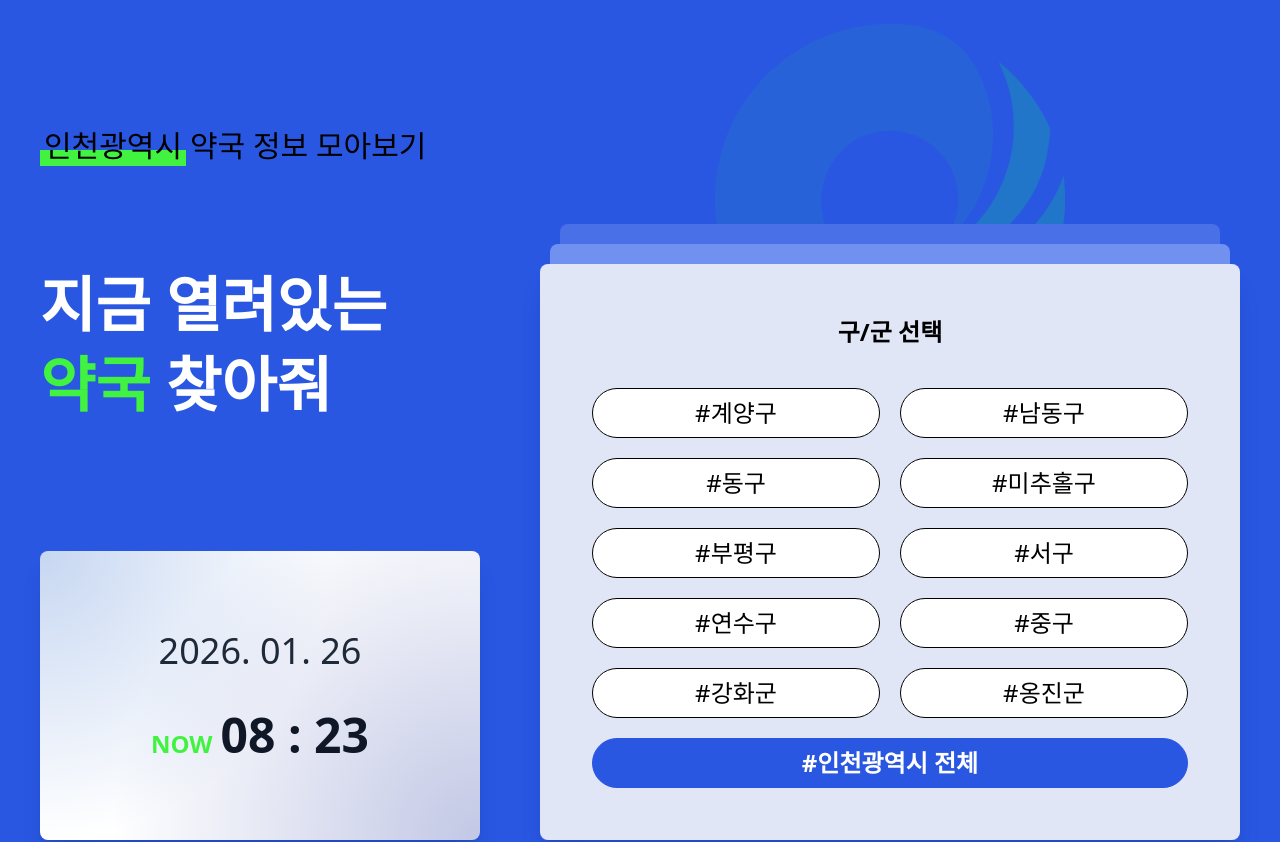
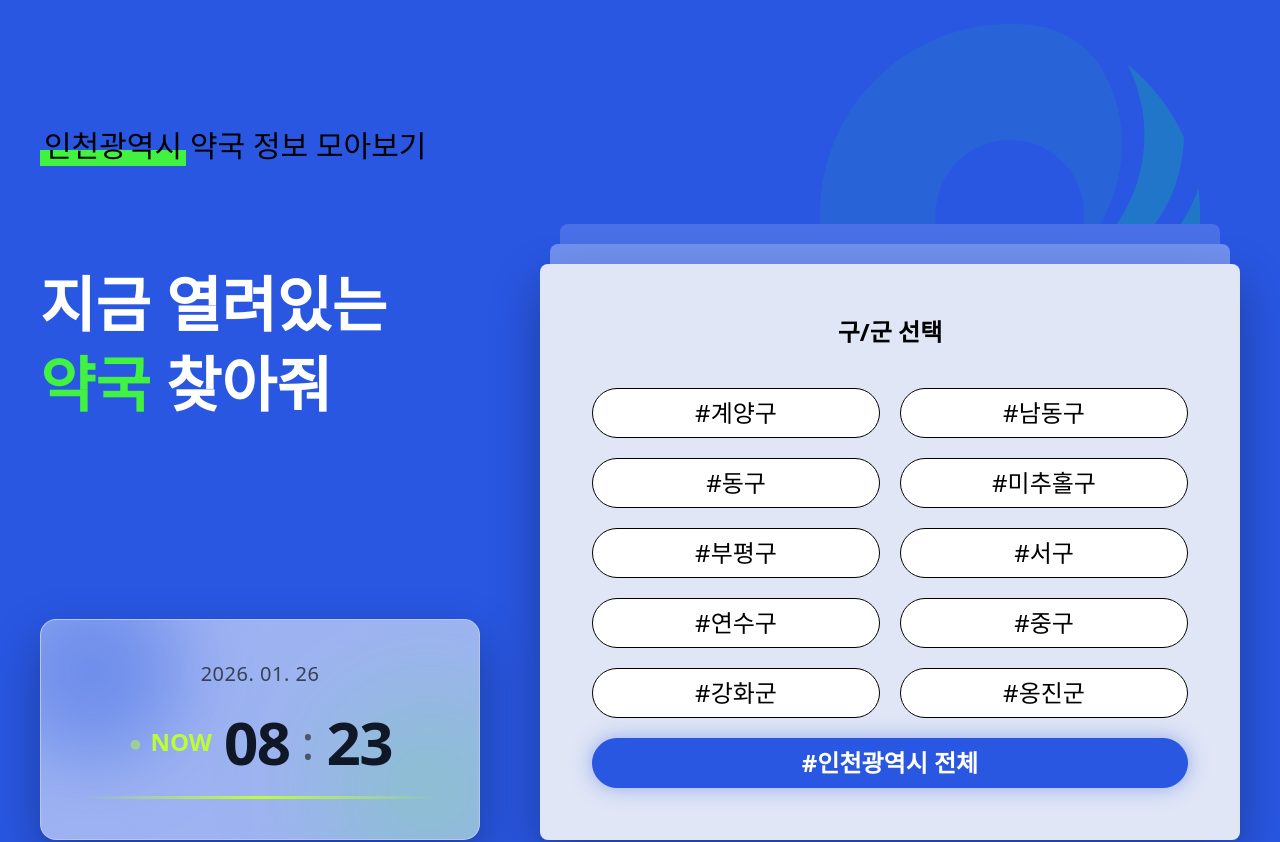
Before and after one commit to danbijyj/pharmacy, a React (Vite) app: page / in a window 1280 px wide. Shown: the top 842 px of the page. Built offline with nearby package versions, Linux system fonts and the light colour scheme; no server answers; a web font is replaced by a local one.

Commit message:
Hero 수정

```diff
--- a/package.json
+++ b/package.json
@@ -11,6 +11,7 @@
   },
   "dependencies": {
     "axios": "^1.13.2",
+    "gsap": "^3.14.2",
     "react": "^19.2.0",
     "react-dom": "^19.2.0",
     "react-icons": "^5.5.0"
--- a/src/components/hero/DistrictSelector.jsx
+++ b/src/components/hero/DistrictSelector.jsx
@@ -1,3 +1,5 @@
+import gsap from 'gsap';
+
 const districts = [
     '계양구',
     '남동구',
@@ -13,51 +15,98 @@ const districts = [
 
 const DistrictSelector = ({ selectedDistrict, onChange }) => {
     const baseBtn =
-        'py-1 md:py-2 rounded-full border transition cursor-pointer';
-    const activeBtn = 'bg-blue text-white border-blue font-semibold';
+        'relative overflow-hidden py-1 md:py-2 rounded-full border cursor-pointer transition-all duration-150';
+
+    const activeBtn =
+        'bg-blue text-white border-blue font-semibold shadow-[0_0_20px_rgba(73,112,230,0.5)] hover:-translate-y-1 hover:shadow-[0_10px_25px_rgba(0,0,0,0.2)]';
+
     const inactiveBtn =
-        'bg-white border-black hover:border-blue hover:text-blue';
+        'bg-white border-black hover:border-blue hover:text-blue hover:-translate-y-1 hover:shadow-[0_10px_25px_rgba(0,0,0,0.15)]';
+
+    const handleClick = (e, district) => {
+        onChange(district);
+
+        const btn = e.currentTarget;
+        const ripple = btn.querySelector('.ripple');
+
+        if (!ripple) return;
+
+        const rect = btn.getBoundingClientRect();
+        const size = Math.max(rect.width, rect.height);
+
+        ripple.style.width = ripple.style.height = `${size}px`;
+        ripple.style.left = `${e.clientX - rect.left - size / 2}px`;
+        ripple.style.top = `${e.clientY - rect.top - size / 2}px`;
+
+        gsap.fromTo(
+            ripple,
+            { scale: 0, opacity: 0.5 },
+            {
+                scale: 2,
+                opacity: 0,
+                duration: 0.6,
+                ease: 'power2.out',
+            },
+        );
+
+        gsap.to(btn, {
+            scale: 0.9,
+            duration: 0.08,
+            yoyo: true,
+            repeat: 1,
+            ease: 'power1.out',
+        });
+    };
 
     return (
-        <div className="relative w-full lg:w-175 shadow-xl">
-            <div className="absolute -top-58 md:-top-85 lg:-top-60 right-5 md:right-10 lg:right-auto lg:left-1/2 lg:-translate-x-1/2 opacity-35 w-40 md:w-70 lg:w-auto">
+        <div className="district-wrapper relative w-full lg:w-175">
+            <div
+                className="district-logo absolute opacity-35
+            -top-65 md:-top-90 lg:-top-60
+            right-5 md:right-10 lg:right-10
+            w-40 md:w-70 lg:w-auto"
+            >
                 <img src="/images/logo.png" className="block w-full" />
             </div>
-            <div
-                className="absolute -top-4 md:-top-6 lg:-top-10 left-1/2 -translate-x-1/2 w-18/20 lg:w-165 h-full bg-[#4970E6] rounded-lg
-    "
-            />
-            <div
-                className="absolute -top-2 md:-top-3 lg:-top-5 left-1/2 -translate-x-1/2 w-19/20 lg:w-170 h-full bg-[#7191F0] rounded-lg
-    "
-            />
-            <div className="relative z-10 bg-sky rounded-lg w-full p-4 md:p-8 lg:p-13 text-base md:text-lg lg:text-2xl">
+
+            <div className="layer-back-2 absolute -top-4 md:-top-6 lg:-top-10 left-1/2 -translate-x-1/2 w-18/20 lg:w-165 h-full bg-[#4970E6] rounded-lg" />
+            <div className="layer-back-1 absolute -top-2 md:-top-3 lg:-top-5 left-1/2 -translate-x-1/2 w-19/20 lg:w-170 h-full bg-[#7191F0] rounded-lg" />
+
+            <div className="district-main relative z-10 bg-sky rounded-lg w-full p-4 md:p-8 lg:p-13 text-base md:text-lg lg:text-2xl shadow-[0_20px_50px_rgba(0,0,0,0.3)]">
                 <h3 className="font-semibold mb-3 md:mb-5 lg:mb-10 text-center">
                     구/군 선택
                 </h3>
+
                 <div className="grid grid-cols-2 gap-3 md:gap-5 mb-3 md:mb-5">
                     {districts.map((district) => {
                         const isActive = selectedDistrict === district;
+
                         return (
                             <button
                                 key={district}
-                                onClick={() => onChange(district)}
+                                onClick={(e) => handleClick(e, district)}
                                 className={`${baseBtn} ${
                                     isActive ? activeBtn : inactiveBtn
                                 }`}
                             >
-                                #{district}
+                                <span className="relative z-10">
+                                    #{district}
+                                </span>
+
+                                <span className="ripple absolute rounded-full bg-white/40 scale-0 pointer-events-none"></span>
                             </button>
                         );
                     })}
                 </div>
+
                 <button
-                    onClick={() => onChange('전체')}
+                    onClick={(e) => handleClick(e, '전체')}
                     className={`${baseBtn} w-full font-semibold ${
                         selectedDistrict === '전체' ? activeBtn : inactiveBtn
                     }`}
                 >
-                    #인천광역시 전체
+                    <span className="relative z-10">#인천광역시 전체</span>
+                    <span className="ripple absolute rounded-full bg-white/40 scale-0 pointer-events-none"></span>
                 </button>
             </div>
         </div>
--- a/src/components/hero/Hero.jsx
+++ b/src/components/hero/Hero.jsx
@@ -1,30 +1,128 @@
+import { useEffect, useRef } from 'react';
+import gsap from 'gsap';
 import TimeCard from './TimeCard';
 import DistrictSelector from './DistrictSelector';
 
 const Hero = ({ selectedDistrict, onSelectDistrict, now }) => {
+    const heroRef = useRef(null);
+
+    useEffect(() => {
+        const ctx = gsap.context(() => {
+            const tl = gsap.timeline();
+
+            tl.from('.hero-subtitle', {
+                y: 20,
+                opacity: 0,
+                duration: 0.6,
+            });
+
+            tl.from(
+                '.hero-title span',
+                {
+                    y: 60,
+                    opacity: 0,
+                    stagger: 0.2,
+                    duration: 0.8,
+                    ease: 'power3.out',
+                },
+                '-=0.2',
+            );
+
+            tl.from(
+                '.time-card',
+                {
+                    y: 40,
+                    opacity: 0,
+                    scale: 0.95,
+                    duration: 0.6,
+                },
+                '-=0.3',
+            );
+
+            tl.from(
+                '.district-main',
+                {
+                    y: 40,
+                    autoAlpha: 0,
+                    duration: 0.6,
+                    ease: 'power3.out',
+                },
+                '-=0.4',
+            );
+
+            tl.from(
+                '.layer-back-1',
+                {
+                    y: -30,
+                    autoAlpha: 0,
+                    duration: 0.4,
+                    ease: 'back.out(1.7)',
+                },
+                '-=0.3',
+            );
+
+            tl.from(
+                '.layer-back-2',
+                {
+                    y: -50,
+                    autoAlpha: 0,
+                    duration: 0.4,
+                    ease: 'back.out(1.7)',
+                },
+                '-=0.2',
+            );
+
+            tl.from(
+                '.district-logo',
+                {
+                    y: -80,
+                    autoAlpha: 0,
+                    duration: 0.5,
+                    ease: 'power3.out',
+                },
+                '-=0.3',
+            );
+        }, heroRef);
+
+        return () => ctx.revert();
+    }, []);
+
     return (
-        <section className="bg-blue pt-16 lg:pt-32 pb-6 md:pb-10 lg:pb-12">
+        <section
+            ref={heroRef}
+            className="bg-blue pt-16 lg:pt-32 pb-6 md:pb-10 lg:pb-12"
+        >
             <div className="inner px-4 lg:px-0">
-                <h1 className="text-l md:text-2xl lg:text-3xl mb-12 lg:mb-25">
+                <h1 className="hero-subtitle text-l md:text-2xl lg:text-3xl mb-12 lg:mb-25">
                     <span className="relative font-medium mr-1 px-1">
                         <span className="relative z-10">인천광역시</span>
                         <span className="absolute left-0 bottom-0 w-full h-2 md:h-3 lg:h-4 bg-green z-0"></span>
                     </span>
                     약국 정보 모아보기
                 </h1>
+
                 <div className="flex flex-col lg:flex-row md:justify-between gap-6 md:gap-9 lg:gap-0">
                     <div className="flex flex-col gap-12 lg:gap-0 lg:justify-between">
-                        <h2 className="text-white text-4xl md:text-5xl lg:text-6xl font-bold leading-tight lg:leading-20 z-10">
-                            지금 열려있는
-                            <br />
-                            <span className="text-green">약국</span> 찾아줘
+                        <h2 className="hero-title text-white text-4xl md:text-5xl lg:text-6xl font-bold leading-tight lg:leading-20 z-10">
+                            <span>지금 </span>
+                            <span>열려있는</span>
+                            <span className="block">
+                                <span className="text-green">약국 </span>
+                                <span>찾아줘</span>
+                            </span>
                         </h2>
-                        <TimeCard now={now} />
+
+                        <div className="time-card z-20">
+                            <TimeCard now={now} />
+                        </div>
                     </div>
-                    <DistrictSelector
-                        selectedDistrict={selectedDistrict}
-                        onChange={onSelectDistrict}
-                    />
+
+                    <div className="district-box">
+                        <DistrictSelector
+                            selectedDistrict={selectedDistrict}
+                            onChange={onSelectDistrict}
+                        />
+                    </div>
                 </div>
             </div>
         </section>
--- a/src/components/hero/TimeCard.jsx
+++ b/src/components/hero/TimeCard.jsx
@@ -1,40 +1,62 @@
+import { useEffect, useRef } from 'react';
+import gsap from 'gsap';
+
 const TimeCard = ({ now }) => {
+    const timeRef = useRef(null);
+
     const yyyy = now.getFullYear();
     const mm = String(now.getMonth() + 1).padStart(2, '0');
     const dd = String(now.getDate()).padStart(2, '0');
     const hh = String(now.getHours()).padStart(2, '0');
     const min = String(now.getMinutes()).padStart(2, '0');
 
+    useEffect(() => {
+        gsap.fromTo(
+            timeRef.current,
+            { scale: 0.95, opacity: 0.6 },
+            {
+                scale: 1,
+                opacity: 1,
+                duration: 0.4,
+                ease: 'power2.out',
+            },
+        );
+    }, [hh, min]);
+
     return (
         <div className="w-full lg:w-110 z-10">
-            <div
-                className="rounded-lg flex flex-col justify-center items-center gap-2 md:gap-4 lg:gap-10 py-6 lg:py-20 shadow-xl"
-                style={{
-                    backgroundImage: `
-                      radial-gradient(
-                        circle at top left,
-                        rgba(30, 95, 201, 0.25),
-                        transparent 55%
-                      ),
-                      radial-gradient(
-                        circle at bottom right,
-                        rgba(12, 33, 151, 0.25),
-                        transparent 70%
-                      ),
-                      linear-gradient(#ffffff, #ffffff)
-                    `,
-                }}
-            >
-                <p className="text-lg md:text-2xl lg:text-4xl text-gray-800">
-                    {yyyy}. {mm}. {dd}
-                </p>
+            <div className="relative rounded-2xl overflow-hidden p-6 lg:p-10 backdrop-blur-md border border-sky/40 shadow-[0_20px_50px_rgba(0,0,0,0.3)] bg-white/55">
+                <div className="absolute inset-0 pointer-events-none">
+                    <div className="absolute -top-10 -left-10 w-45 h-45 bg-blue/40 rounded-full blur-2xl"></div>
+                    <div className="absolute -bottom-10 -right-10 w-45 h-45 bg-green/25 rounded-full blur-3xl"></div>
+                </div>
 
-                <p className="text-3xl md:text-4xl lg:text-5xl font-semibold text-gray-900">
-                    <span className="text-green text-lg lg:text-2xl font-bold mr-2">
-                        NOW
-                    </span>
-                    {hh} : {min}
-                </p>
+                <div className="relative z-10 flex flex-col items-center gap-4 lg:gap-6">
+                    <p className="text-sm md:text-lg lg:text-xl text-gray-700 tracking-wide">
+                        {yyyy}. {mm}. {dd}
+                    </p>
+
+                    <div ref={timeRef} className="flex items-center gap-3">
+                        <span className="flex items-center gap-2 text-sm md:text-lg lg:text-2xl font-bold">
+                            <span className="text-lightgreen dot">●</span>
+                            <span className="text-lightgreen">NOW</span>
+                        </span>
+
+                        <span className="text-4xl md:text-5xl lg:text-6xl font-bold text-gray-900 tracking-tight">
+                            {hh}
+                        </span>
+
+                        <span className="text-3xl md:text-4xl lg:text-5xl font-light text-gray-600">
+                            :
+                        </span>
+
+                        <span className="text-4xl md:text-5xl lg:text-6xl font-bold text-gray-900 tracking-tight">
+                            {min}
+                        </span>
+                    </div>
+
+                    <div className="w-full h-[2px] lg:h-[3px] bg-gradient-to-r from-transparent via-lightgreen to-transparent"></div>
+                </div>
             </div>
         </div>
     );
--- a/src/main.css
+++ b/src/main.css
@@ -5,6 +5,7 @@
     --color-blue-sub: #6b82c7;
     --color-sky: #e0e6f6;
     --color-green: #41f241;
+    --color-lightgreen: #bcfe34;
     --shadow-card: 0 6px 20px 5px rgba(0, 0, 0, 0.08);
     --shadow-status: 0 1px 30px 0 rgba(0, 0, 0, 0.16);
     --layout-inner: 1200px;
@@ -22,7 +23,7 @@
     font-family: 'Paperozi';
     src: url('https://cdn.jsdelivr.net/gh/projectnoonnu/2408-3@1.0/Paperlogy-5Medium.woff2')
         format('woff2');
-    font-weight: 500; /*font-medium*/
+    font-weight: 500;
     font-display: swap;
 }
 
@@ -30,7 +31,7 @@
     font-family: 'Paperozi';
     src: url('https://cdn.jsdelivr.net/gh/projectnoonnu/2408-3@1.0/Paperlogy-6SemiBold.woff2')
         format('woff2');
-    font-weight: 600; /*font-semibold*/
+    font-weight: 600;
     font-display: swap;
 }
 
@@ -38,7 +39,7 @@
     font-family: 'Paperozi';
     src: url('https://cdn.jsdelivr.net/gh/projectnoonnu/2408-3@1.0/Paperlogy-7Bold.woff2')
         format('woff2');
-    font-weight: 700; /*font-bold*/
+    font-weight: 700;
     font-display: swap;
 }
 
@@ -50,3 +51,25 @@ body {
     width: 100%;
     margin: 0 auto;
 }
+
+@keyframes pulseDot {
+    0% {
+        opacity: 0.3;
+        transform: scale(0.9);
+    }
+    50% {
+        opacity: 1;
+        transform: scale(1.1);
+    }
+    100% {
+        opacity: 0.3;
+        transform: scale(0.9);
+    }
+}
+.dot {
+    animation: pulseDot 1.5s infinite;
+}
+
+.ripple {
+    will-change: transform, opacity;
+}
```
Also changed, not shown: 1 other file (tests, documents, lock files or other folders).
